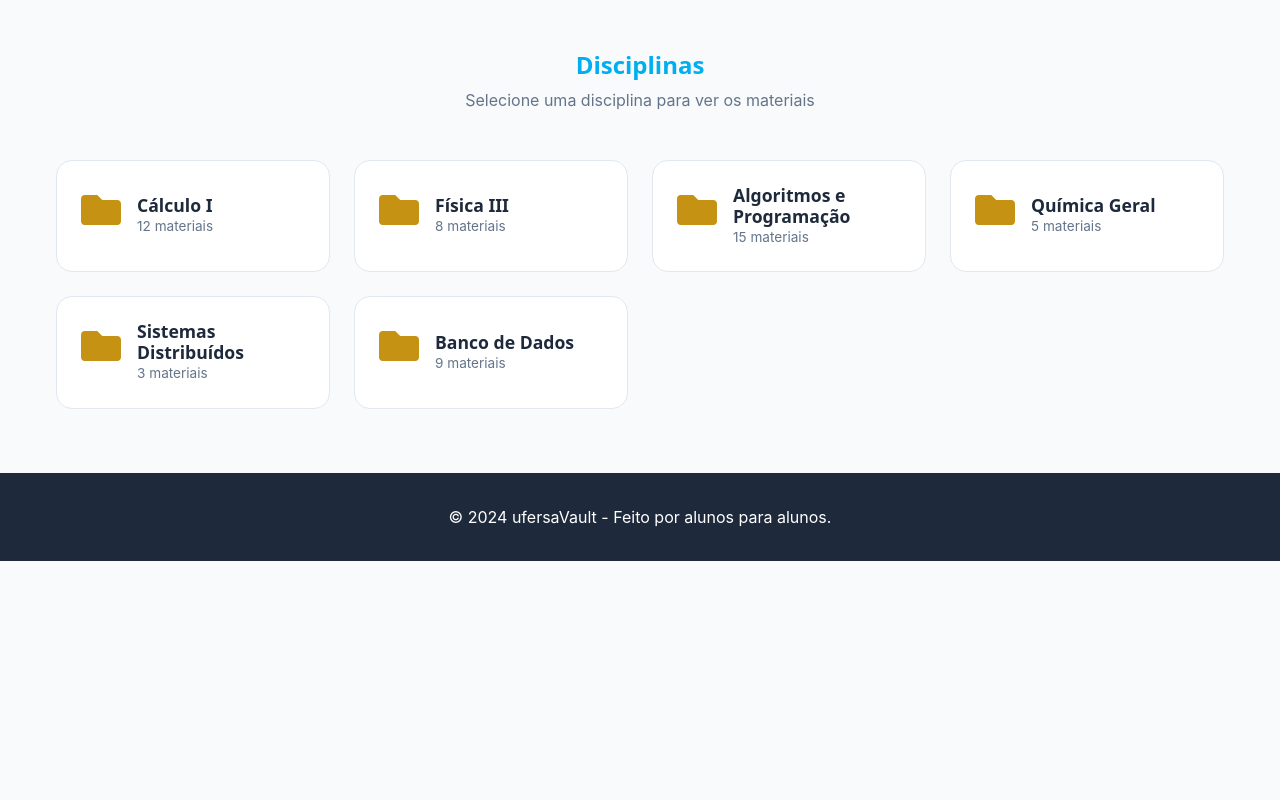
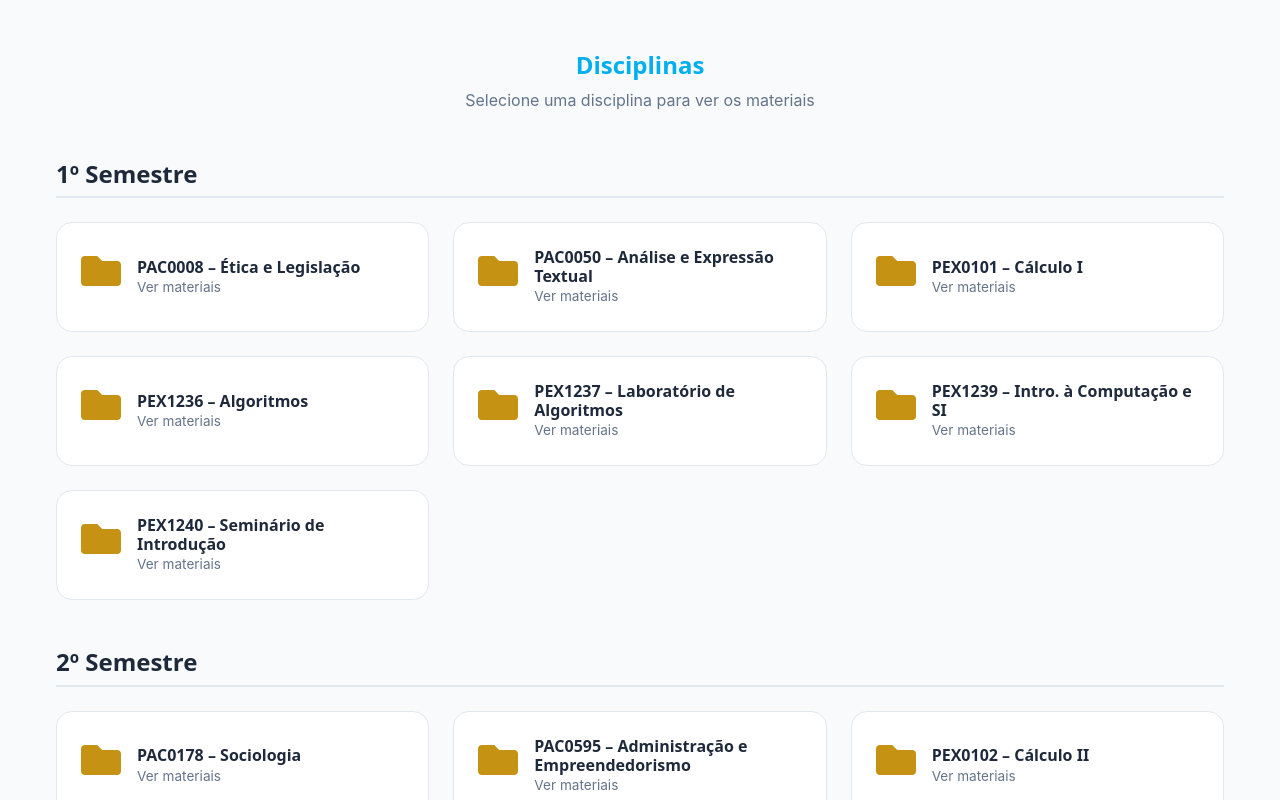
Before and after one commit to gusjjpv/ufersaVault, a React (Vite) app in the folder ufersaVault/: page / in a window 1280 px wide. Shown: the part 535-1335 px from the top of the page. Before the commit the page ends 1096 px from the top, so only its background shows below. Built offline with nearby package versions, Linux system fonts and the light colour scheme.

Commit message:
disciplinas de ti

```diff
--- a/ufersaVault/src/components/DisciplineList.jsx
+++ b/ufersaVault/src/components/DisciplineList.jsx
@@ -1,15 +1,6 @@
 import React from 'react';
 import { FaFolder } from 'react-icons/fa';
-
-// Mock Data for Disciplines
-const DISCIPLINES = [
-    { id: 1, name: 'Cálculo I', count: 12 },
-    { id: 2, name: 'Física III', count: 8 },
-    { id: 3, name: 'Algoritmos e Programação', count: 15 },
-    { id: 4, name: 'Química Geral', count: 5 },
-    { id: 5, name: 'Sistemas Distribuídos', count: 3 },
-    { id: 6, name: 'Banco de Dados', count: 9 },
-];
+import { DISCIPLINAS_POR_SEMESTRE } from '../constants';
 
 const DisciplineList = ({ onSelectDiscipline }) => {
     return (
@@ -18,19 +9,26 @@ const DisciplineList = ({ onSelectDiscipline }) => {
                 <h2 className="section-title">Disciplinas</h2>
                 <p className="section-subtitle">Selecione uma disciplina para ver os materiais</p>
 
+                <div className="semesters-container">
+                    {DISCIPLINAS_POR_SEMESTRE.map((grupo) => (
+                        <div key={grupo.semestre} className="semester-group">
+                            <h3 className="semester-title">{grupo.semestre}</h3>
                             <div className="disciplines-grid">
-                    {DISCIPLINES.map((disc) => (
+                                {grupo.materias.map((disc) => (
                                     <div
-                            key={disc.id}
+                                        key={disc.value}
                                         className="discipline-card"
-                            onClick={() => onSelectDiscipline(disc.name)}
+                                        onClick={() => onSelectDiscipline(disc.value)}
                                     >
                                         <div className="folder-icon">
                                             <FaFolder />
                                         </div>
                                         <div className="discipline-info">
-                                <h3 className="discipline-name">{disc.name}</h3>
-                                <span className="material-count">{disc.count} materiais</span>
+                                            <h3 className="discipline-name">{disc.label}</h3>
+                                            <span className="material-count">Ver materiais</span>
+                                        </div>
+                                    </div>
+                                ))}
                             </div>
                         </div>
                     ))}
@@ -54,9 +52,23 @@ const DisciplineList = ({ onSelectDiscipline }) => {
           margin-bottom: 3rem;
         }
 
+        .semesters-container {
+          display: flex;
+          flex-direction: column;
+          gap: 3rem;
+        }
+
+        .semester-title {
+          font-size: 1.5rem;
+          color: var(--color-text-main);
+          margin-bottom: 1.5rem;
+          padding-bottom: 0.5rem;
+          border-bottom: 2px solid var(--color-border);
+        }
+
         .disciplines-grid {
           display: grid;
-          grid-template-columns: repeat(auto-fill, minmax(250px, 1fr));
+          grid-template-columns: repeat(auto-fill, minmax(280px, 1fr));
           gap: 1.5rem;
         }
 
@@ -89,7 +101,7 @@ const DisciplineList = ({ onSelectDiscipline }) => {
         }
 
         .discipline-name {
-          font-size: 1.1rem;
+          font-size: 1rem;
           font-weight: 600;
           color: var(--color-text-main);
         }
--- a/ufersaVault/src/components/MaterialList.jsx
+++ b/ufersaVault/src/components/MaterialList.jsx
@@ -1,14 +1,20 @@
 import React, { useState } from 'react';
 import { FaFilePdf, FaDownload, FaThumbsUp, FaSearch } from 'react-icons/fa';
+import { DISCIPLINAS, DISCIPLINAS_POR_SEMESTRE } from '../constants';
 
 const MaterialList = ({ discipline, materials, loading, onBack, onVote, onSearch }) => {
-  const [searchTerm, setSearchTerm] = useState('');
+  const [searchTerm, setSearchTerm] = useState(discipline || '');
 
-  const handleSearchSubmit = (e) => {
-    if (e.key === 'Enter' || e.type === 'click') {
-      onSearch(searchTerm);
+  const handleSearchChange = (e) => {
+    const value = e.target.value;
+    setSearchTerm(value);
+    if (value) {
+      onSearch(value);
     }
   };
+
+  // Find label for current discipline
+  const currentDisciplineLabel = DISCIPLINAS.find(d => d.value === discipline)?.label || discipline;
 
   return (
     <section id="materials" className="materials-section animate-fade-in">
@@ -19,22 +25,27 @@ const MaterialList = ({ discipline, materials, loading, onBack, onVote, onSearch
               ← Voltar
             </button>
             <h2 className="section-title">
-              {discipline ? `Materiais de ${discipline}` : 'Buscar Materiais'}
+              {discipline ? `Materiais de ${currentDisciplineLabel} ` : 'Buscar Materiais'}
             </h2>
           </div>
           <div className="filters">
             <div className="search-wrapper">
-              <input
-                type="text"
-                placeholder="Buscar por disciplina (ex: calculo-1)..."
+              <select
                 className="search-input"
                 value={searchTerm}
-                onChange={(e) => setSearchTerm(e.target.value)}
-                onKeyDown={handleSearchSubmit}
-              />
-              <button className="btn-search-icon" onClick={handleSearchSubmit}>
-                <FaSearch />
-              </button>
+                onChange={handleSearchChange}
+              >
+                <option value="">Selecione uma disciplina...</option>
+                {DISCIPLINAS_POR_SEMESTRE.map((grupo) => (
+                  <optgroup key={grupo.semestre} label={grupo.semestre}>
+                    {grupo.materias.map((disc) => (
+                      <option key={disc.value} value={disc.value}>
+                        {disc.label}
+                      </option>
+                    ))}
+                  </optgroup>
+                ))}
+              </select>
             </div>
             <select className="filter-select">
               <option value="">Todos os tipos</option>
@@ -81,15 +92,15 @@ const MaterialList = ({ discipline, materials, loading, onBack, onVote, onSearch
                         title="Baixar"
                       >
                         <FaDownload />
-                      </a>
-                    </div>
-                  </div>
-                </div>
-              </div>
+                      </a >
+                    </div >
+                  </div >
+                </div >
+              </div >
             ))}
-          </div>
+          </div >
         )}
-      </div>
+      </div >
 
       <style>{`
         .materials-section {
@@ -283,7 +294,7 @@ const MaterialList = ({ discipline, materials, loading, onBack, onVote, onSearch
           }
         }
       `}</style>
-    </section>
+    </section >
   );
 };
 
--- a/ufersaVault/src/components/UploadModal.jsx
+++ b/ufersaVault/src/components/UploadModal.jsx
@@ -1,14 +1,15 @@
 import React, { useState } from 'react';
 import { FaCloudUploadAlt, FaFileAlt, FaTimes } from 'react-icons/fa';
+import { DISCIPLINAS, DISCIPLINAS_POR_SEMESTRE } from '../constants';
 
 const UploadModal = ({ isOpen, onClose, onUpload, loading }) => {
   const [dragActive, setDragActive] = useState(false);
   const [file, setFile] = useState(null);
   const [formData, setFormData] = useState({
     titulo: '',
-    disciplina: '',
+    disciplina: 'sistemas-distribuidos', // Default value
     professor: '',
-    semestre: '2024.1',
+    semestre: '2024.2',
     unidade: 'P1'
   });
 
@@ -59,7 +60,7 @@ const UploadModal = ({ isOpen, onClose, onUpload, loading }) => {
             <label>Título do Material</label>
             <input
               type="text"
-              placeholder="Ex: Prova 1 - Cálculo I"
+              placeholder="Ex: Prova 1 - 2023.2"
               className="form-input"
               value={formData.titulo}
               onChange={e => setFormData({ ...formData, titulo: e.target.value })}
@@ -70,14 +71,23 @@ const UploadModal = ({ isOpen, onClose, onUpload, loading }) => {
           <div className="form-row">
             <div className="form-group">
               <label>Disciplina</label>
-              <input
-                type="text"
-                placeholder="Ex: calculo-1"
-                className="form-input"
+              <select
+                className="form-select"
                 value={formData.disciplina}
                 onChange={e => setFormData({ ...formData, disciplina: e.target.value })}
                 required
-              />
+              >
+                <option value="">Selecione uma disciplina</option>
+                {DISCIPLINAS_POR_SEMESTRE.map((grupo) => (
+                  <optgroup key={grupo.semestre} label={grupo.semestre}>
+                    {grupo.materias.map((disc) => (
+                      <option key={disc.value} value={disc.value}>
+                        {disc.label}
+                      </option>
+                    ))}
+                  </optgroup>
+                ))}
+              </select>
             </div>
             <div className="form-group">
               <label>Professor</label>
--- /dev/null
+++ b/ufersaVault/src/constants.js
@@ -0,0 +1,68 @@
+export const DISCIPLINAS_POR_SEMESTRE = [
+  {
+    semestre: "1º Semestre",
+    materias: [
+      { value: "etica-legislacao", label: "PAC0008 – Ética e Legislação" },
+      { value: "analise-expressao-textual", label: "PAC0050 – Análise e Expressão Textual" },
+      { value: "calculo-1", label: "PEX0101 – Cálculo I" },
+      { value: "algoritmos", label: "PEX1236 – Algoritmos" },
+      { value: "lab-algoritmos", label: "PEX1237 – Laboratório de Algoritmos" },
+      { value: "intro-computacao", label: "PEX1239 – Intro. à Computação e SI" },
+      { value: "seminario-intro", label: "PEX1240 – Seminário de Introdução" }
+    ]
+  },
+  {
+    semestre: "2º Semestre",
+    materias: [
+      { value: "sociologia", label: "PAC0178 – Sociologia" },
+      { value: "adm-empreendedorismo", label: "PAC0595 – Administração e Empreendedorismo" },
+      { value: "calculo-2", label: "PEX0102 – Cálculo II" },
+      { value: "geometria-analitica", label: "PEX0114 – Geometria Analítica" },
+      { value: "aed-1", label: "PEX1241 – Algoritmos e Est. de Dados I" },
+      { value: "lab-aed-1", label: "PEX1243 – Lab. de Algoritmos e Est. de Dados I" },
+      { value: "arquitetura-computadores", label: "PEX1244 – Arq. e Org. de Computadores" }
+    ]
+  },
+  {
+    semestre: "3º Semestre",
+    materias: [
+      { value: "economia-engenharia", label: "PAC0701 – Economia para Engenharia" },
+      { value: "matematica-discreta", label: "PAM0324 – Matemática Discreta" },
+      { value: "sistemas-operacionais", label: "PEX0093 – Sistemas Operacionais" },
+      { value: "algebra-linear", label: "PEX0096 – Álgebra Linear" },
+      { value: "funcoes-varias-variaveis", label: "PEX0117 – Intro. às Funções de Várias Var." },
+      { value: "aed-2", label: "PEX1246 – Algoritmos e Est. de Dados II" },
+      { value: "lab-aed-2", label: "PEX1247 – Lab. de Algoritmos e Est. de Dados II" }
+    ]
+  },
+  {
+    semestre: "4º Semestre",
+    materias: [
+      { value: "redes-computadores", label: "PEX0041 – Redes de Computadores" },
+      { value: "poo", label: "PEX0130 – Programação Orientada a Objetos" },
+      { value: "banco-dados", label: "PEX1248 – Banco de Dados" },
+      { value: "estatistica", label: "PVE0004 – Estatística" }
+    ]
+  },
+  {
+    semestre: "5º Semestre",
+    materias: [
+      { value: "filosofia-ciencia", label: "PAC0012 – Filosofia da Ciência e Met. Cient." },
+      { value: "engenharia-software", label: "PEX0162 – Engenharia de Software" },
+      { value: "sistemas-distribuidos", label: "PEX0183 – Sistemas Distribuídos" },
+      { value: "computacao-grafica", label: "PEX1249 – Computação Gráfica" }
+    ]
+  },
+  {
+    semestre: "6º Semestre",
+    materias: [
+      { value: "analise-projeto-sistemas", label: "PEX1251 – Análise e Projeto de Sist. OO" },
+      { value: "multimidia", label: "PEX1253 – Multimídia" },
+      { value: "dependabilidade-seguranca", label: "PEX1254 – Dependabilidade e Segurança" },
+      { value: "tcc", label: "PEX1260 – Trabalho de Conclusão de Curso" }
+    ]
+  }
+];
+
+// Flattened list for easy lookup
+export const DISCIPLINAS = DISCIPLINAS_POR_SEMESTRE.flatMap(grupo => grupo.materias);
```
Lines whose indentation alone changed are shown as unchanged.
